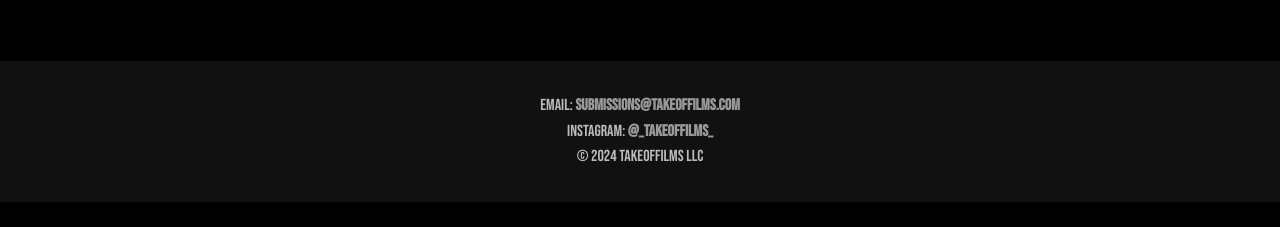
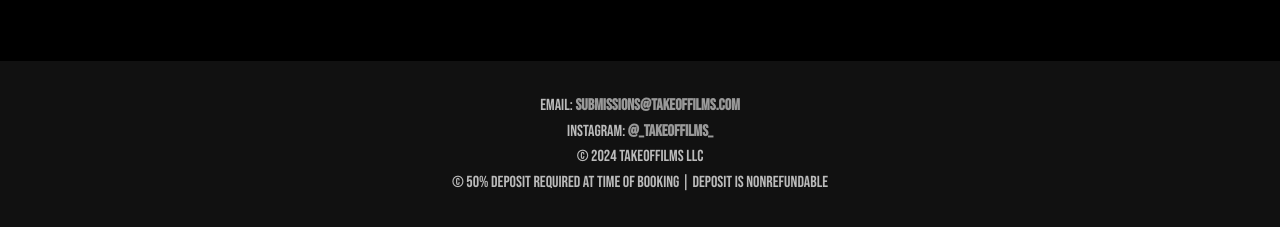
Before and after one commit to kane55555/222222, a plain HTML site: page index.html in a window 1280 px wide. Shown: the part 1295-1522 px from the top of the page. Before the commit the page ends 1497 px from the top, so only its background shows below. Drawn offline with Linux system fonts and the light colour scheme.

Commit message:
Update index.html

```diff
--- a/index.html
+++ b/index.html
@@ -201,6 +201,7 @@
     <p>Email: <a href="mailto:submissions@takeoffilms.com">submissions@takeoffilms.com</a></p>
     <p>Instagram: <a href="https://instagram.com/_Takeoffilms_" target="_blank">@_Takeoffilms_</a></p>
     <p>&copy; 2024 Takeoffilms LLC</p>
+   <p>&copy; 50% DEPOSIT REQUIRED AT TIME OF BOOKING | DEPOSIT IS NONREFUNDABLE</p>
   </footer>
 </body>
 </html>
```
